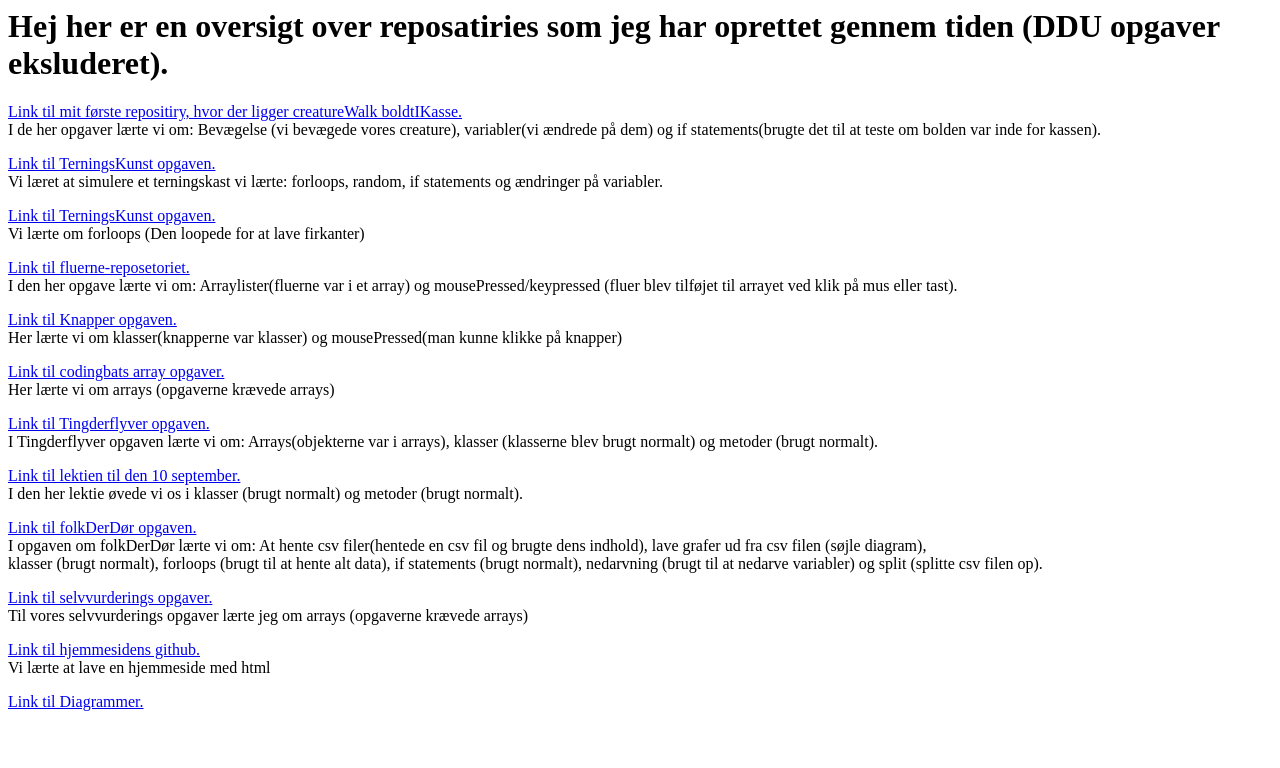
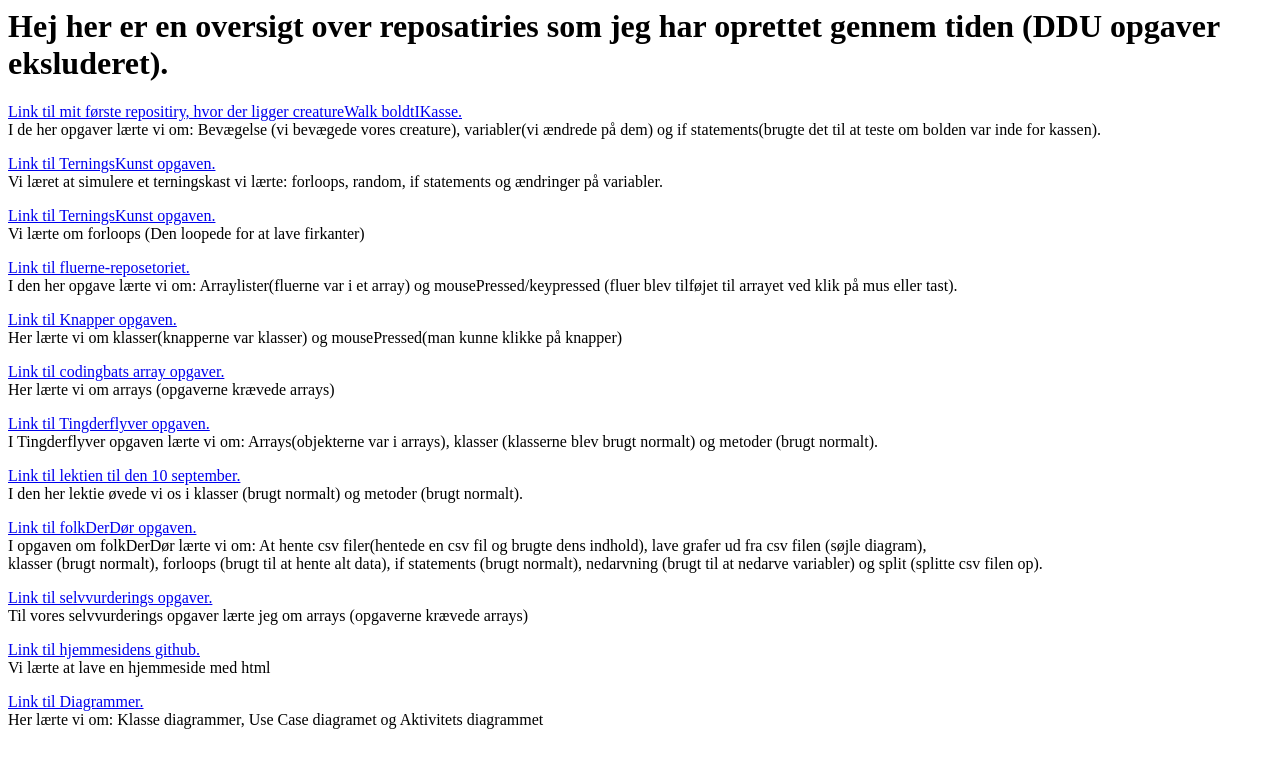
Before and after one commit to Beckudrup/Beckudrup.github.io, a plain HTML site: page index.html in a window 1280 px wide. Drawn offline with Linux system fonts and the light colour scheme.

Commit message:
Update index.html

```diff
--- a/index.html
+++ b/index.html
@@ -47,8 +47,8 @@
   Vi lærte at lave en hjemmeside med html
   </p>
     <p>
-       <a href="NaturalDisasters.html"> Link til Diagrammer.  </a> <br>
-
+   <a href="NaturalDisasters.html"> Link til Diagrammer.  </a> <br>
+  Her lærte vi om: Klasse diagrammer, Use Case diagramet og Aktivitets diagrammet
   </p>
 
 
```
